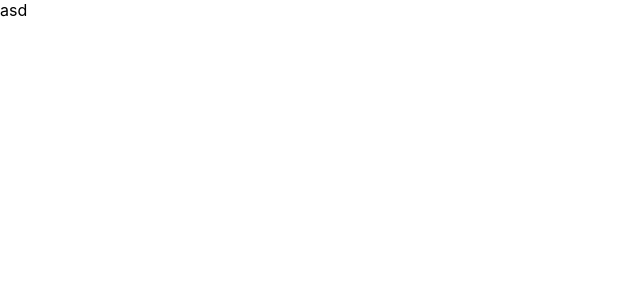
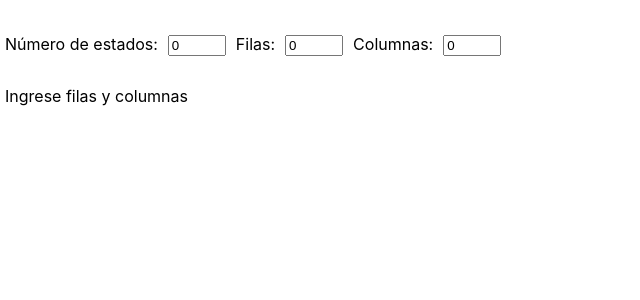
Before and after one commit to martinoki/grilla, a React (Create React App) app: page / in a window 1280 px wide. Shown: the top 300 px of the page, without its empty margins (0-640 px from the left). Built offline with nearby package versions, Linux system fonts and the light colour scheme.

Commit message:
grilla con inputs

```diff
--- a/src/App.js
+++ b/src/App.js
@@ -1,12 +1,75 @@
-import React from 'react';
-import logo from './logo.svg';
-import './App.css';
-import Table from './containers/Table/Table'
+import React, { Component } from "react";
+import "./App.css";
+import Table from "./containers/Table/Table";
 
-function App() {
-  return (
-    <Table />
-  );
+class App extends Component {
+  constructor(props) {
+    super(props);
+    this.state = {
+      states: 0,
+      rows: 0,
+      cols: 0
+    };
+  }
+
+  onClick = (row, col) => {
+    console.log(row, col);
+  };
+
+  onChange = e => {
+    let updatedState = { ...this.state };
+    updatedState[e.target.id] = e.target.value;
+    this.setState(updatedState);
+  };
+
+  render() {
+    return (
+      <div style={{ padding: "5px" }}>
+        <div>
+          <span>
+            Número de estados:
+            <input
+              id="states"
+              min="0"
+              style={{ margin: "30px 10px 30px 10px", width: "50px" }}
+              type="number"
+              value={this.state.states}
+              onChange={this.onChange}
+            />
+          </span>
+          <span>
+            Filas:
+            <input
+              id="rows"
+              min="0"
+              style={{ margin: "30px 10px 30px 10px", width: "50px" }}
+              type="number"
+              value={this.state.rows}
+              onChange={this.onChange}
+            />
+          </span>
+          <span>
+            Columnas:
+            <input
+              id="cols"
+              min="0"
+              style={{ margin: "30px 10px 30px 10px", width: "50px" }}
+              type="number"
+              value={this.state.cols}
+              onChange={this.onChange}
+            />
+          </span>
+        </div>
+
+        <Table
+          states={this.state.states}
+          onClick={this.onClick}
+          rows={this.state.rows}
+          cols={this.state.cols}
+        />
+      </div>
+    );
+  }
 }
 
 export default App;
--- /dev/null
+++ b/src/containers/Row/Row.css
@@ -0,0 +1,7 @@
+.row{
+    border: 'solid 1px black';
+    width: '50px';
+    height: '50px';
+    text-align: 'center';
+    cursor: 'pointer';
+}
--- /dev/null
+++ b/src/containers/Row/Row.jsx
@@ -0,0 +1,33 @@
+import React, { Component } from "react";
+
+class Row extends Component {
+
+  componentDidMount() {
+
+  }
+
+  render() {
+    let cols = [];
+    for (let i = 0; i < this.props.cols; i++) {
+      cols.push(
+        <td
+          style={{
+            border: "solid 1px black",
+            width: "50px",
+            height: "50px",
+            textAlign: "center",
+            cursor: "pointer"
+          }}
+          key={i}
+          onClick={() => {
+            this.props.onClick(this.props.nRow, i);
+          }}
+        >
+          {this.props.nRow};{i}
+        </td>
+      );
+    }
+    return <tr>{cols}</tr>;
+  }
+}
+export default Row;
--- a/src/containers/Table/Table.jsx
+++ b/src/containers/Table/Table.jsx
@@ -1,28 +1,40 @@
-import React, { Component } from 'react';
-
+import React, { Component } from "react";
+import Row from "../Row/Row";
 
 class Table extends Component {
   state = {};
 
   componentDidMount() {
-
+    console.log("props:", this.props);
   }
 
   render() {
+    let rows = [];
+    if (this.props.rows && this.props.rows) {
+      for (let i = 0; i < this.props.rows; i++) {
+        rows.push(
+          <Row
+            key={i}
+            onClick={this.props.onClick}
+            nRow={i}
+            cols={this.props.cols}
+          >
+            asd
+          </Row>
+        );
+      }
+    }
+
     return (
-        <div>
-            asd
-        </div>
-//       <Container className="pt-5" fluid>
-//         <Title leftText={projectName}>Reporte de Sprints</Title>
-//         <Row>
-//           <Col>
-//             {Object.keys(milestones).length ? (
-//               <GanttChart milestones={milestones} />
-//             ) : null}
-//           </Col>
-//         </Row>
-//       </Container>
+      <div>
+        {this.props.cols > 0 && this.props.rows > 0 ? (
+          <table style={{ border: "solid 1px black" }}>
+            <tbody>{rows}</tbody>
+          </table>
+        ) : (
+          <div>Ingrese filas y columnas</div>
+        )}
+      </div>
     );
   }
 }
```
Also changed, not shown: src/components/Item/Item.jsx (added, +29 -0 lines).
